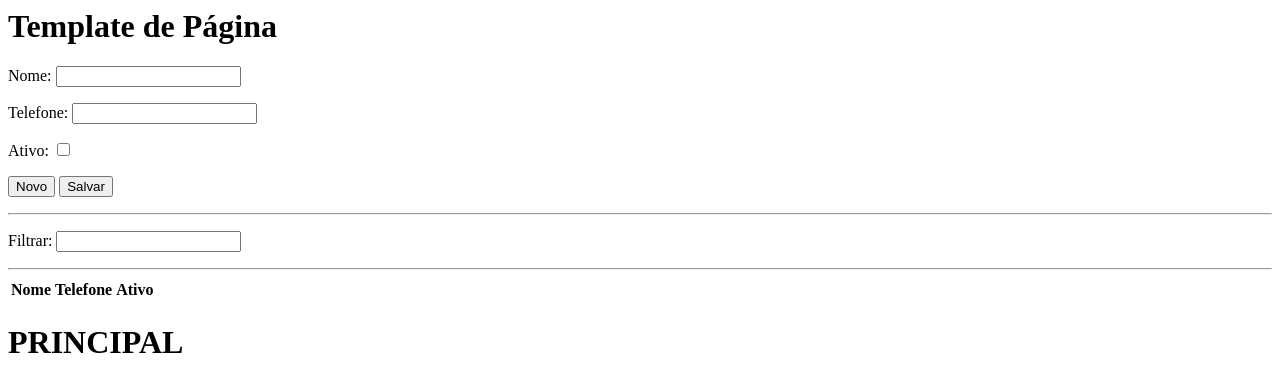
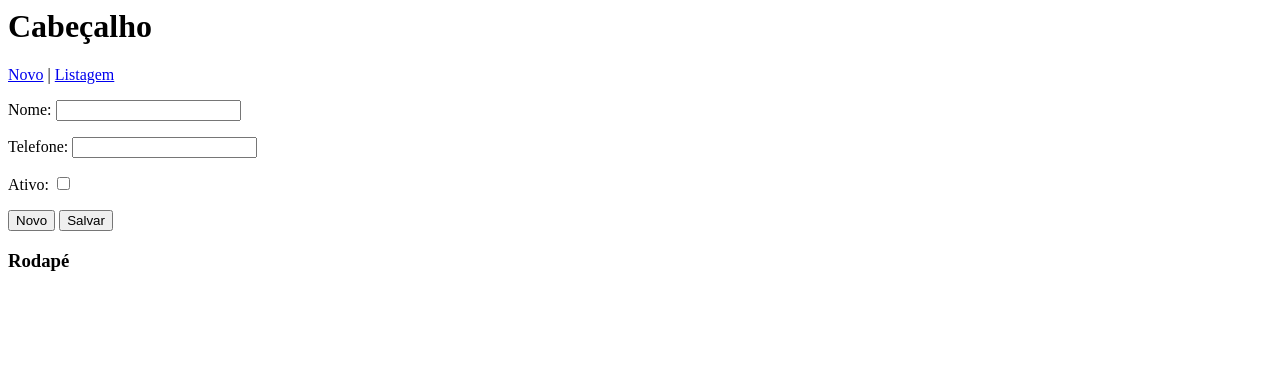
Before and after one commit to brunogamacatao/aula8, a website built with webpack: page client/index.html at #!/formulario in a window 1280 px wide. Built offline with nearby package versions, Linux system fonts and the light colour scheme; some packages are replaced by stand-ins of ours; files whose address does not match are found by name.

Commit message:
Pronto rotas

```diff
--- a/client/index.html
+++ b/client/index.html
@@ -4,41 +4,19 @@
     <meta charset="UTF-8">
   </head>
   <body>
-    <h1>Template de Página</h1>
-    <div ng-controller="PessoasController">
-      <p>Nome: <input ng-model="pessoa.nome"></p>
-      <p>Telefone: <input ng-model="pessoa.telefone"></p>
-      <p>Ativo: <input type="checkbox" ng-model="pessoa.ativo"></p>
-      <p>
-        <button ng-click='novo()'>Novo</button>
-        <button ng-click='salvar()'>Salvar</button>
-      </p>
-      <hr/>
-      <p>Filtrar: <input ng-model="filtro"></p>
-      <hr/>
-      <table>
-        <thead>
-          <tr>
-            <th ng-click="ordenaPor('nome')">Nome</th>
-            <th ng-click="ordenaPor('telefone')">Telefone</th>
-            <th>Ativo</th>
-            <th></th>
-          </tr>
-        </thead>
-        <tbody>
-          <tr ng-repeat="p in pessoas|orderBy: ordem|filter: filtro">
-            <td>{{p.nome}}</td><td>{{p.telefone}}</td><td>{{p.ativo}}</td>
-            <td>
-              <button ng-click="selecionar(p)">Selecionar</button>
-              <button ng-click="excluir(p)">X</button>
-            </td>
-          </tr>
-        </tbody>
-      </table>
-    </div>
+    <header>
+      <h1>Cabeçalho</h1>
+    </header>
+    <nav>
+      <a ui-sref="formulario">Novo</a> |
+      <a ui-sref="listagem">Listagem</a>
+    </nav>
 
     <!-- AQUI É ONDE OS TEMPLATES SERÃO INSERIDOS -->
     <ui-view></ui-view>
 
+    <footer>
+      <h3>Rodapé</h3>
+    </footer>
   </body>
 </html>
--- a/client/js/app.js
+++ b/client/js/app.js
@@ -14,15 +14,15 @@ app.config([
     '$stateProvider', '$urlRouterProvider',
     function($stateProvider, $urlRouterProvider) {
         $stateProvider
-            .state('principal', {
+            .state('listagem', {
                 url: '/',
-                templateUrl: 'principal.html',
-                controller: 'TesteController'
+                templateUrl: 'listagem.html',
+                controller: 'PessoasController'
             })
-            .state('teste', {
-                url: '/teste',
-                templateUrl: 'teste.html',
-                controller: 'TesteController'
+            .state('formulario', {
+                url: '/formulario',
+                templateUrl: 'formulario.html',
+                controller: 'PessoasController'
             });
         $urlRouterProvider.otherwise('/');
     }
--- /dev/null
+++ b/client/templates/formulario.html
@@ -0,0 +1,7 @@
+<p>Nome: <input ng-model="pessoa.nome"></p>
+<p>Telefone: <input ng-model="pessoa.telefone"></p>
+<p>Ativo: <input type="checkbox" ng-model="pessoa.ativo"></p>
+<p>
+<button ng-click='novo()'>Novo</button>
+<button ng-click='salvar()'>Salvar</button>
+</p>
--- a/client/templates/principal.html
+++ /dev/null
@@ -1 +0,0 @@
-<h1>PRINCIPAL</h1>
```
Also changed, not shown: client/templates/listagem.html (added, +21 -0 lines).
